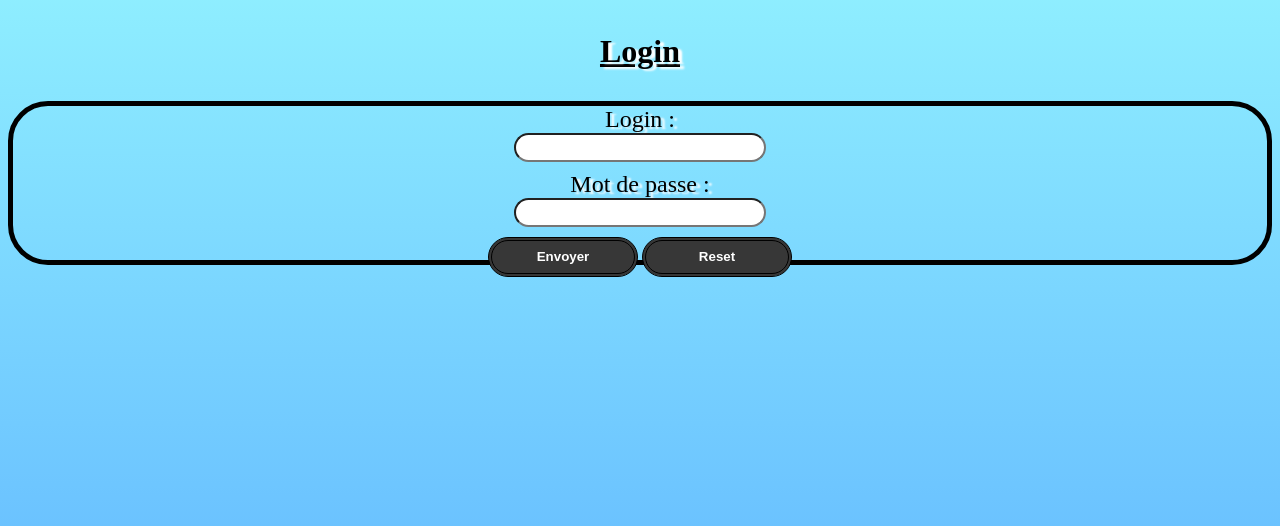
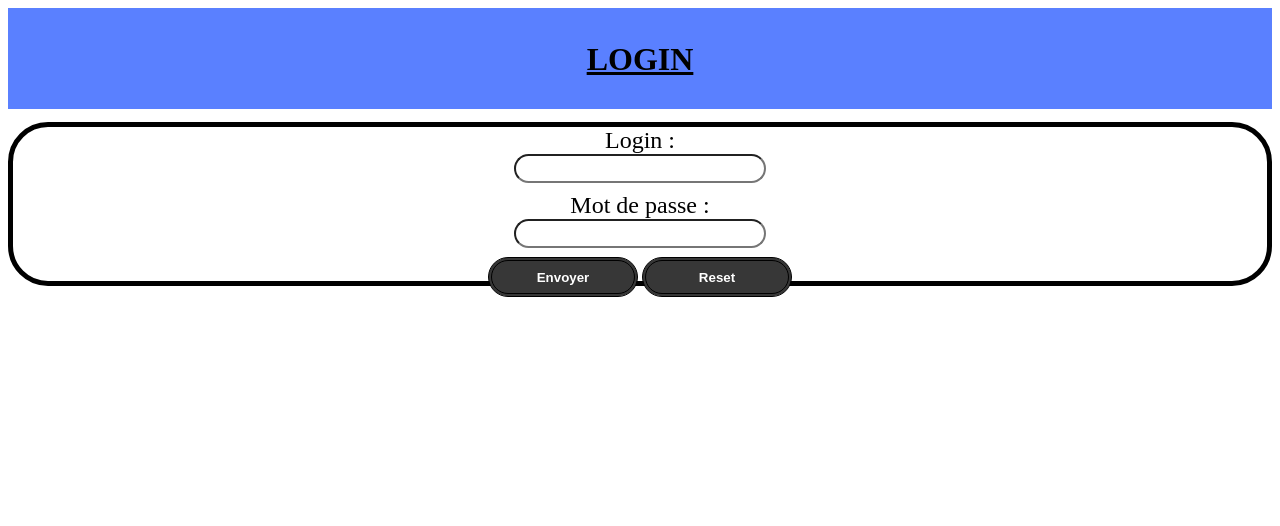
Before and after one commit to mrmoi31/Projet-PHP, a PHP site: page / in a window 1280 px wide. Shown: the top 526 px of the page. Run offline with PHP 8.4, Linux system fonts and the light colour scheme.

Commit message:
new login page

```diff
--- a/index.css
+++ b/index.css
@@ -39,6 +39,8 @@ button:hover{
   background-color: whitesmoke;
   color: black;
 }
+
+//
 
 .bouton{
   margin-left: 5%;
@@ -96,13 +98,18 @@ nav > ul > li:hover:after, nav > ul > li:hover:before {
 }
 
 h2{
-  text-shadow: 4px 2px 2px white;
   line-height: 1.5;
   text-decoration: underline;
   font-size: xx-large;
   text-align: center;
-  font-family: revert;
   font-weight: bold;
+}
+.titre{
+  height: 50%;
+  width: 100%;
+  overflow: hidden;
+  margin-bottom: 1%;
+  background-color: rgb(90, 128, 255, 1.0);
 }
 .caducée{
   padding-top: 2%;
@@ -114,10 +121,7 @@ h2{
   height: 20%;
 }
 body{
-  background-image:linear-gradient(rgba(30, 220, 255, 0.5),rgba(0, 128, 255, 0.65));
-  background-repeat: no-repeat;
-  background-size: cover;
-  background-attachment: fixed;
+  background-color: white;
 }
 table{
   text-align: center;
--- a/index.html
+++ b/index.html
@@ -7,7 +7,7 @@
     </head>
 
     <body>
-        <h2>Login</h2>
+        <div class="titre"><h2>LOGIN</h2></div>
         <div class="log">
     	<form action="login.php" method="post">
             <label class="log">Login :</label>
```
